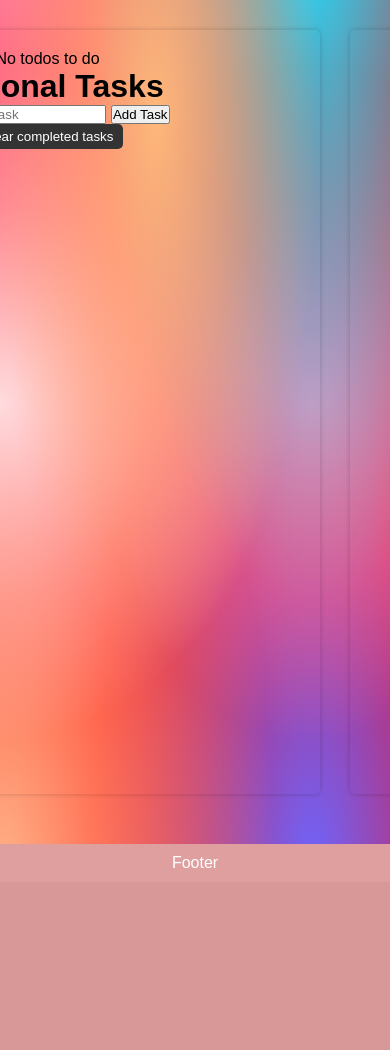
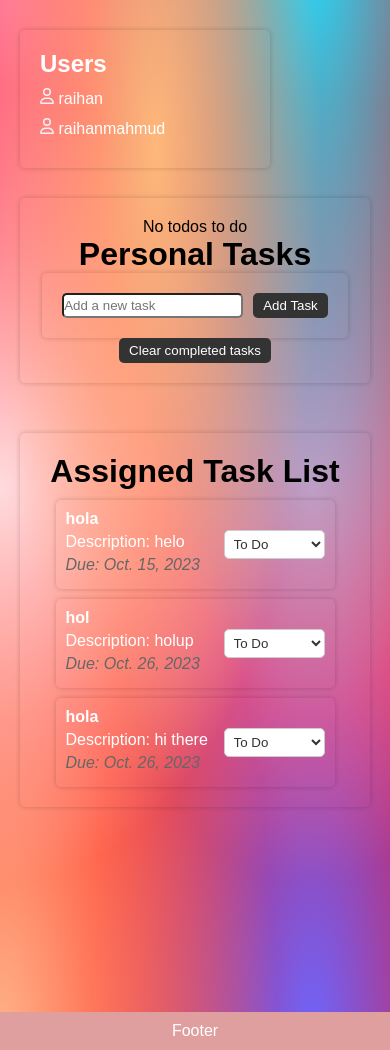
Before and after one commit to raihanmahmudiut/task_manager, a Django app: page /tasks/ in a window 390 px wide; the page is wider, and only the part inside the window is pictured. Shown: the part 76-1126 px from the top of that part. Before the commit the page ends 944 px from the top of that part, so only its background shows below. Run offline with Django 4.2, Linux system fonts and the light colour scheme; a user stored in the database is signed in; data comes from the database, SQL or seed files in the repository; both versions use the stored data as it was after the commit.

Commit message:
responsiveness

```diff
--- a/static/homepage.css
+++ b/static/homepage.css
@@ -15,6 +15,11 @@ body {
 		radial-gradient(at 0% 100%, hsla(22, 100%, 77%, 1) 0px, transparent 50%),
 		radial-gradient(at 80% 100%, hsla(242, 100%, 70%, 1) 0px, transparent 50%),
 		radial-gradient(at 0% 0%, hsla(343, 100%, 76%, 1) 0px, transparent 50%);
+}
+
+.head-icon {
+	width: 24;
+	height: auto;
 }
 
 /* Header styles */
--- a/static/js/app.js
+++ b/static/js/app.js
@@ -41,7 +41,7 @@ function addTask(taskText) {
 
 		const removeButton = document.createElement("button");
 		removeButton.type = "button";
-		removeButton.textContent = "Remove";
+
 		// Create the Font Awesome icon element
 		const removeIcon = document.createElement("i");
 		removeIcon.classList.add("fa-solid", "fa-trash");
@@ -60,7 +60,7 @@ function addTask(taskText) {
 
 		const editButton = document.createElement("button");
 		editButton.type = "button";
-		editButton.textContent = "Edit";
+
 		// Create the Font Awesome icon element
 		const editIcon = document.createElement("i");
 		editIcon.classList.add("fa-regular", "fa-pen-to-square");
--- a/static/tasklist.css
+++ b/static/tasklist.css
@@ -56,7 +56,7 @@ body {
 .content-container {
 	display: flex;
 	flex-direction: row;
-	width: 1440px;
+	width: 100%;
 	padding: 20px;
 	min-height: calc(100vh - 60px); /* Make the content container full height */
 	gap: 30px;
@@ -110,15 +110,49 @@ body {
 	flex-direction: column;
 	align-items: center;
 }
+
+.input-field {
+	padding: 20px;
+	border-radius: 5px;
+	box-shadow: 0 0 5px rgba(0, 0, 0, 0.2);
+	display: flex;
+	flex-direction: row;
+	gap: 10px;
+}
+
+.task-input {
+	border-radius: 5px;
+	color: #333;
+	background-color: radial-gradient(
+		at 0% 0%,
+		hsla(343, 100%, 76%, 1) 0px,
+		transparent 50%
+	);
+}
+
+.input-button {
+	background-color: #333;
+	display: flex;
+	flex-direction: row;
+	justify-content: center;
+	align-items: center;
+
+	color: white;
+	border: none;
+	padding: 5px 10px;
+	border-radius: 5px;
+	cursor: pointer;
+}
+
 .task-list {
 	margin-top: 20px;
 	width: 90%;
 }
 /* Task item styles */
 .task-item {
-	background-color: #fff;
+	box-shadow: 0 0 5px rgba(0, 0, 0, 0.2);
 	padding: 10px;
-	border: 1px solid #ccc;
+	color: white;
 	border-radius: 5px;
 	margin-bottom: 10px;
 	display: flex;
@@ -135,8 +169,6 @@ body {
 .task-text {
 	flex-grow: 1;
 	margin-right: 10px;
-
-	word-break: break-word;
 }
 
 /* Task buttons container styles */
@@ -198,6 +230,11 @@ body {
 	z-index: 2; /* Place above other content */
 }
 
+.glass-pane {
+	backdrop-filter: blur(16px) saturate(180%);
+	background-color: rgba(255, 255, 255, 0.4);
+}
+
 /* Task status dropdown styles
 .task-status-dropdown {
 	padding: 5px;
@@ -232,8 +269,8 @@ body {
 
 /* Task item styles */
 .assigned-task-item {
-	background-color: #fff;
-	border: 1px solid #ccc;
+	box-shadow: 0 0 5px rgba(0, 0, 0, 0.2);
+	color: white;
 	border-radius: 5px;
 	padding: 10px;
 	display: flex;
@@ -284,3 +321,42 @@ body {
 	padding: 10px 0;
 	bottom: 0;
 }
+
+/* Add this CSS after your existing styles */
+
+/* Media query for small screens (up to 767px) */
+@media screen and (max-width: 767px) {
+	/* Reset flex-direction for both personal-tasks and assigned-tasks */
+	.task-columns {
+		flex-direction: column;
+		width: 100%;
+	}
+
+	.personal-tasks {
+		width: 100%;
+	}
+
+	.assigned-tasks {
+		width: 100%;
+	}
+
+	.content-container {
+		flex-direction: column;
+	}
+}
+
+/* Media query for medium screens (768px to 1023px) */
+@media screen and (min-width: 768px) and (max-width: 1023px) {
+	/* Reset flex-direction for both personal-tasks and assigned-tasks */
+	.task-columns {
+		flex-direction: column;
+		width: 100%;
+	}
+	.personal-tasks {
+		width: 100%;
+	}
+
+	.assigned-tasks {
+		width: 100%;
+	}
+}
--- a/tasks/templates/index.html
+++ b/tasks/templates/index.html
@@ -5,7 +5,7 @@
     <meta charset="UTF-8" />
     <meta name="viewport" content="width=device-width, initial-scale=1.0" />
     <link rel="stylesheet" href="https://cdnjs.cloudflare.com/ajax/libs/font-awesome/6.0.0-beta3/css/all.min.css">
-
+    <link rel="icon" href="{% static 'icon.png' %}" type="image/svg+xml">
     <link rel="stylesheet" href="{% static 'tasklist.css' %}" />
     <title>ToDo List</title>
 </head>
@@ -34,7 +34,7 @@
             <h2 class="user-heading">Users</h2>
             <ul class="userList" id="user-list" role="listview">
                 {% for user in users %}
-                <li> <svg xmlns="http://www.w3.org/2000/svg" height="1em" viewBox="0 0 448 512"><!--! Font Awesome Free 6.4.2 by @fontawesome - https://fontawesome.com License - https://fontawesome.com/license (Commercial License) Copyright 2023 Fonticons, Inc. --><style>svg{fill:#f0f1f5}</style><path d="M304 128a80 80 0 1 0 -160 0 80 80 0 1 0 160 0zM96 128a128 128 0 1 1 256 0A128 128 0 1 1 96 128zM49.3 464H398.7c-8.9-63.3-63.3-112-129-112H178.3c-65.7 0-120.1 48.7-129 112zM0 482.3C0 383.8 79.8 304 178.3 304h91.4C368.2 304 448 383.8 448 482.3c0 16.4-13.3 29.7-29.7 29.7H29.7C13.3 512 0 498.7 0 482.3z"/></svg> {{ user.username }}</li>
+                <li> <svg xmlns="http://www.w3.org/2000/svg" height="1em" viewBox="0 0 448 512"><style>svg{fill:#f0f1f5}</style><path d="M304 128a80 80 0 1 0 -160 0 80 80 0 1 0 160 0zM96 128a128 128 0 1 1 256 0A128 128 0 1 1 96 128zM49.3 464H398.7c-8.9-63.3-63.3-112-129-112H178.3c-65.7 0-120.1 48.7-129 112zM0 482.3C0 383.8 79.8 304 178.3 304h91.4C368.2 304 448 383.8 448 482.3c0 16.4-13.3 29.7-29.7 29.7H29.7C13.3 512 0 498.7 0 482.3z"/></svg> {{ user.username }}</li>
                 {% endfor %}
             </ul>
         </div>
@@ -49,8 +49,9 @@
                     placeholder="Add a new task"
                     autocomplete="off"
                     id="taskInput"
+                    class="task-input"
                     />
-                    <button type="button" id="addTask" name="addTask">Add Task</button>
+                    <button type="button" id="addTask" class="input-button" name="addTask">Add Task</button>
                 </div>
                 <div id="taskList" class="task-list"></div>
                 <button type="button" class="task-button" id="clearCompleted">Clear completed tasks</button>
--- a/templates/homepage.html
+++ b/templates/homepage.html
@@ -5,7 +5,10 @@
     <meta charset="UTF-8" />
     <meta name="viewport" content="width=device-width, initial-scale=1.0" />
     <link rel="stylesheet" href="{% static 'homepage.css' %}" />
-    <title>Homepage</title>
+
+    <link rel="icon" href="{% static 'icon.png' %}" type="image/svg+xml">
+
+    <title>Task Manager</title>
 </head>
 <body>
 	<div class="content-container">
```
Also changed, not shown: db.sqlite3, static/icon.png (added), static/icon.svg (added).
